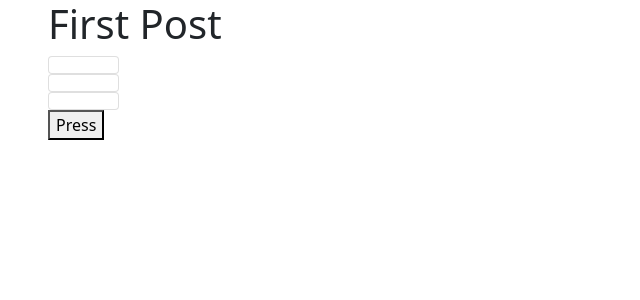
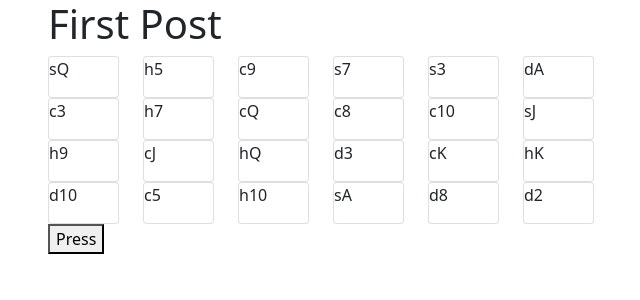
Before and after one commit to MatthewChristian/BrawlFours_V2, a Next.js app: page /test in a window 1280 px wide. Shown: the top 300 px of the page, without its empty margins (34-674 px from the left). Built offline with nearby package versions, Linux system fonts and the light colour scheme.

Commit message:
Text representation of card display implemented

```diff
--- a/pages/test.js
+++ b/pages/test.js
@@ -18,6 +18,8 @@ export default function FirstPost() {
   const [ player2Cards, setPlayer2Cards ] = useState([]);
   const [ player3Cards, setPlayer3Cards ] = useState([]);
   const [ player4Cards, setPlayer4Cards ] = useState([]);
+
+  const [ loaded, setLoaded ] = useState(false);
 
 
   class Hand {
@@ -88,21 +90,34 @@ export default function FirstPost() {
 
   function displayPlayerCards() {
     let p1Cards = [];
+    let p2Cards = [];
+    let p3Cards = [];
+    let p4Cards = [];
 
     for (var i=0; i<player[0].cards.length; i++) {
       p1Cards[i] = player[0].cards[i].Suit + player[0].cards[i].Value;
     }
 
+    for (var i=0; i<player[1].cards.length; i++) {
+      p2Cards[i] = player[1].cards[i].Suit + player[1].cards[i].Value;
+    }
+
+    for (var i=0; i<player[2].cards.length; i++) {
+      p3Cards[i] = player[2].cards[i].Suit + player[2].cards[i].Value;
+    }
+
+    for (var i=0; i<player[3].cards.length; i++) {
+      p4Cards[i] = player[3].cards[i].Suit + player[3].cards[i].Value;
+    }
+
+    if (!loaded) {
+      setLoaded(true);
       setPlayer1Cards(p1Cards);
+      setPlayer2Cards(p2Cards);
+      setPlayer3Cards(p3Cards);
+      setPlayer4Cards(p4Cards);
+    }
 
-    let p2Cards = [...player2Cards];
-    setPlayer1Cards(p1Cards);
-
-    let p3Cards = [...player3Cards];
-    setPlayer1Cards(p1Cards);
-
-    let p4Cards = [...player4Cards];
-    setPlayer1Cards(p1Cards);
   }
 
   /*
@@ -118,6 +133,7 @@ export default function FirstPost() {
     let score = [0, 0];
     let kicked = deck.pop();
 
+    if (!loaded) {
       for (var i = 0; i < 4; i++) {
         player[i] = new Hand();
       }
@@ -126,14 +142,15 @@ export default function FirstPost() {
         dealAll(player, deck);
       }
 
-    //displayPlayerCards();
+      displayPlayerCards();
+    }
 
-    console.log(player[0]);
+    //console.log(player[0]);
   });
 
   function testFunc() {
     let x;
-    x = player[0].cards[0].Suit + player[0].cards[0].Value;
+    x = player1Cards[0];
     console.log(x);
   }
 
@@ -148,13 +165,25 @@ export default function FirstPost() {
         }
       </div>
       <div className="row hand player2" ref={player2Hand}>
-        <PlayingCard value={player1Cards}></PlayingCard>
+        {
+          Array.from({ length: player2Cards.length }, (_, k) => (
+            <PlayingCard value={player2Cards[k]}></PlayingCard>
+          ))
+        }
       </div>
       <div className="row hand player3" ref={player3Hand}>
-        <PlayingCard value={player1Cards}></PlayingCard>
+        {
+          Array.from({ length: player3Cards.length }, (_, k) => (
+            <PlayingCard value={player3Cards[k]}></PlayingCard>
+          ))
+        }
       </div>
       <div className="row hand player4" ref={player4Hand}>
-        <PlayingCard value={player1Cards}></PlayingCard>
+        {
+          Array.from({ length: player4Cards.length }, (_, k) => (
+            <PlayingCard value={player4Cards[k]}></PlayingCard>
+          ))
+        }
       </div>
       <button value="Press" onClick={testFunc}>Press</button>
     </div>
```
Lines whose indentation alone changed are shown as unchanged.
